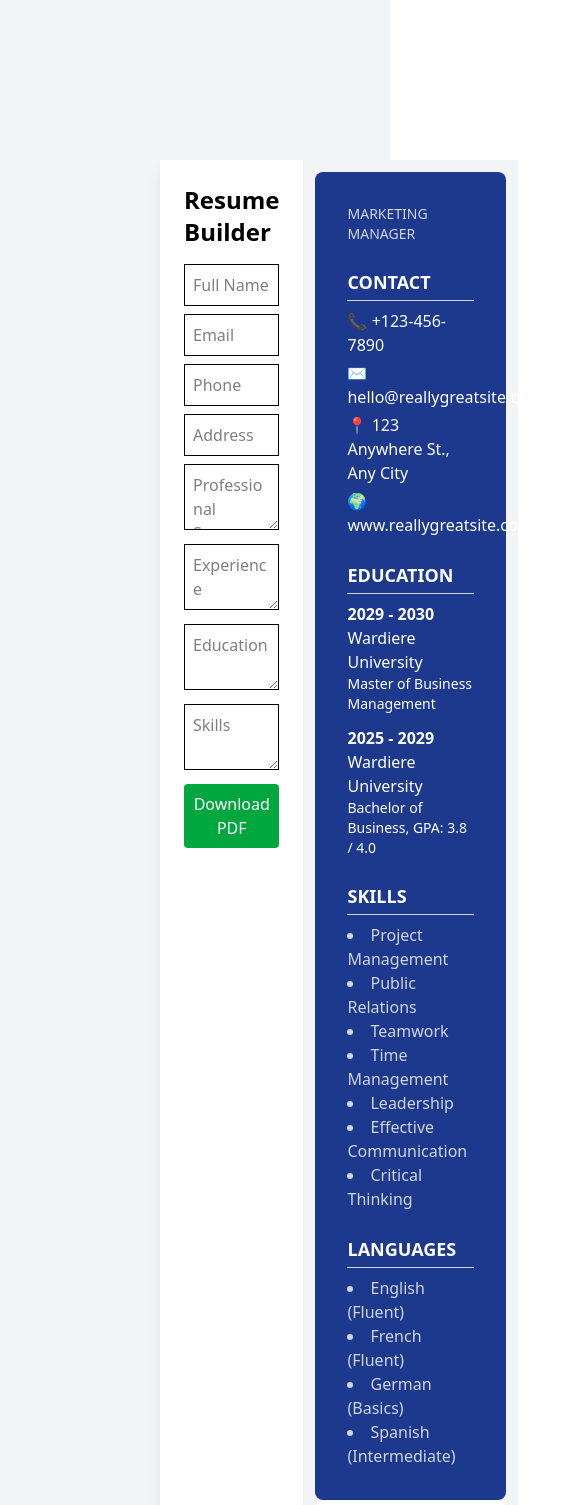
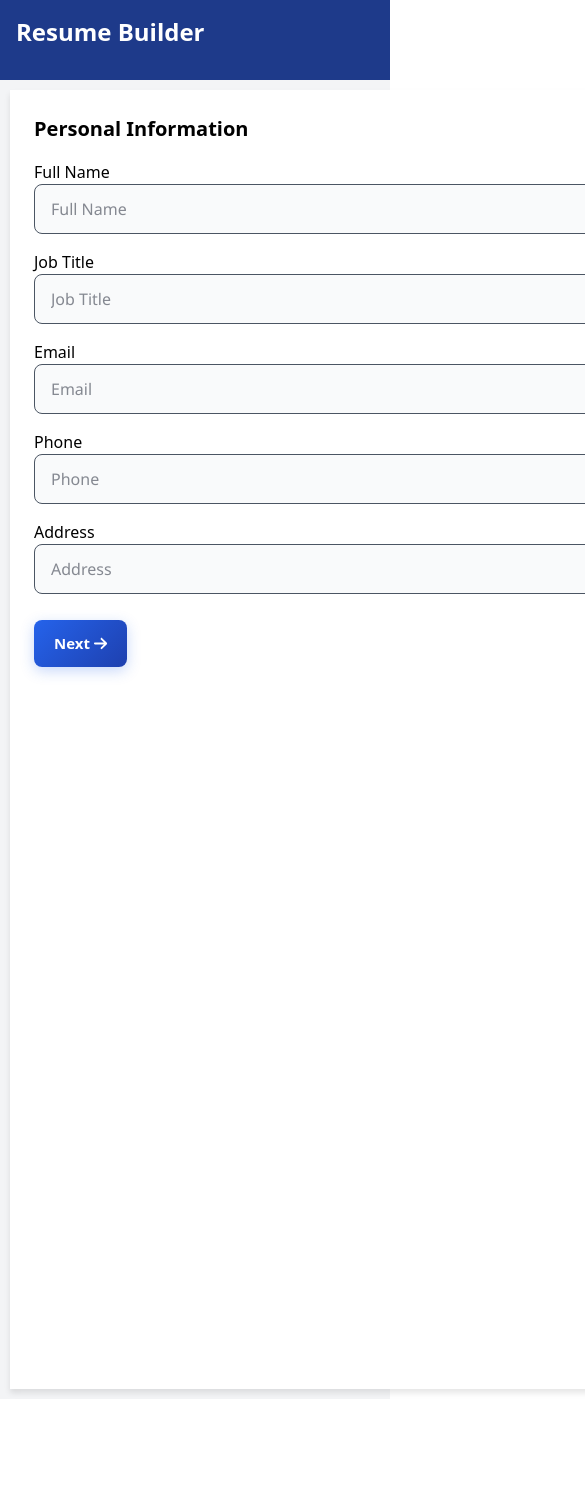
Before and after one commit to vkthakur98/Resume-Builder-Frontend-, a React (Vite) app: page / in a window 390 px wide. Shown: the top 1505 px of the page, 585 px wide, since content can reach past the window. After the commit the page ends 1399 px from the top, so only its background shows below. Built offline with nearby package versions, Linux system fonts and the light colour scheme.

Commit message:
integrate Ai for summary writing

```diff
--- a/package.json
+++ b/package.json
@@ -10,6 +10,9 @@
     "preview": "vite preview"
   },
   "dependencies": {
+    "@fortawesome/fontawesome-svg-core": "^6.7.2",
+    "@fortawesome/free-solid-svg-icons": "^6.7.2",
+    "@fortawesome/react-fontawesome": "^0.2.2",
     "@tailwindcss/vite": "^4.0.17",
     "jspdf": "^3.0.1",
     "jspdf-autotable": "^5.0.2",
--- a/src/App.jsx
+++ b/src/App.jsx
@@ -1,42 +1,20 @@
-import { useRef } from 'react'
-import './App.css'
-import React from 'react'
-import ResumeBuilder from './components/ResumeBuilder'
-import ProfileSection from './components/ProfileSection'
-import { useReactToPrint } from 'react-to-print';
-
-
-const MyComponentToPrint = React.forwardRef((props, ref) => (
-  <div ref={ref}>
-    <h1>This part will be printed</h1>
-    <p>Only this component will appear in the printout.</p>
-  </div>
-));
+import React, { useRef } from 'react';
+import html2canvas from 'html2canvas';
+import jsPDF from 'jspdf';
+import MyComponentToPrint from './components/MyComponentToPrint';
+import ResumeBuilder from './components/ResumeBuilder';
 
 
 function App() {
-
-  const componentRef = useRef();
-
-  const actualPrint = useReactToPrint({
-    content: () => componentRef.current,
-  });
-
-  const handlePrint = () => {
-    console.log('Ref before print:', componentRef.current); // <--- should not be null
-    actualPrint(); // we call the print handler separately
-  };
-
-
-
-
+  const componentRef = useRef(null);
   return (
     <div className="App">
-      <ResumeBuilder />
-      <MyComponentToPrint ref={componentRef} />
-      <button className='bg-blue-500 hover:bg-blue-700 text-white font-bold py-2 px-4 rounded' onClick={handlePrint}>Print</button>
+      <div className='bg-[#1E3A8A] text-white p-4'>
+      <h1 className="text-2xl font-bold mb-4">Resume Builder</h1>
+      </div>
+        <ResumeBuilder ></ResumeBuilder>
     </div>
-  )
+  );
 }
 
-export default App
+export default App;
--- /dev/null
+++ b/src/ResumeLayout.css
@@ -0,0 +1,146 @@
+.container {
+  min-height: 100vh;
+  background-color: #f3f4f6;
+  padding: 10px;
+  display: flex;
+  gap: 20px;
+}
+
+.form-section {
+  padding: 24px;
+  background-color: white;
+  box-shadow: 0 4px 6px rgba(0, 0, 0, 0.1);
+}
+
+.form-title {
+  font-size: 24px;
+  font-weight: bold;
+  margin-bottom: 16px;
+}
+
+.input {
+  width: 600px;
+  padding: 12px 16px;
+  margin-bottom: 16px;
+  border: 1px solid #4B5563;
+  border-radius: 8px;
+  background-color: #f9fafb;
+  font-size: 16px;
+  font-family: 'Segoe UI', Tahoma, Geneva, Verdana, sans-serif;
+  color: #111827;
+  transition: all 0.3s ease;
+  box-shadow: 0 0 0 2px transparent;
+}
+
+.input:focus {
+  outline: none;
+  border-color: #2563eb;
+  box-shadow: 0 0 0 3px rgba(37, 99, 235, 0.4);
+}
+
+.download-button,
+.nav-button {
+  background: linear-gradient(135deg, #2563eb, #1e40af);
+  color: #ffffff;
+  padding: 12px 20px;
+  font-size: 15px;
+  font-weight: 600;
+  border: none;
+  border-radius: 8px;
+  cursor: pointer;
+  transition: transform 0.2s ease, box-shadow 0.2s ease;
+  box-shadow: 0 4px 14px rgba(37, 99, 235, 0.25);
+  margin-right: 10px;
+  margin-top: 10px;
+}
+
+.download-button:hover,
+.nav-button:hover {
+  transform: translateY(-2px);
+  box-shadow: 0 6px 18px rgba(30, 64, 175, 0.35);
+}
+
+.download-button:active,
+.nav-button:active {
+  transform: translateY(0);
+  box-shadow: 0 3px 8px rgba(30, 64, 175, 0.25);
+}
+
+.printable-section {
+  display: flex;
+  flex-direction: column;
+  gap: 16px;
+  background-color: white;
+  box-shadow: 0 0 10px rgba(0, 0, 0, 0.1);
+  width: 100%;
+}
+
+@media (min-width: 768px) {
+  .printable-section {
+    flex-direction: row;
+  }
+}
+
+.left-sidebar {
+  background-color: #1e3a8a;
+  color: white;
+  padding: 32px;
+  width: 100%;
+  max-width: 300px;
+  min-height: 1000px;
+}
+
+.role-title {
+  color: #d1d5db;
+  font-size: 13px;
+}
+
+.section {
+  margin-top: 24px;
+}
+
+.section h2 {
+  font-size: 18px;
+  font-weight: 600;
+  border-bottom: 1px solid #ccc;
+  padding-bottom: 4px;
+  margin-bottom: 8px;
+}
+
+.section ul {
+  padding-left: 20px;
+  color: #d1d5db;
+}
+
+.right-content {
+  background-color: white;
+  flex-grow: 1;
+  padding: 32px;
+}
+
+.right-content .section {
+  margin-bottom: 24px;
+}
+
+.right-content ul {
+  padding-left: 20px;
+  color: #374151;
+}
+
+.job {
+  margin-top: 16px;
+}
+
+.full-name {
+  color: white;
+  font-size: 22px;
+}
+
+.references {
+  display: block;
+}
+
+.references a {
+  color: blue;
+  text-decoration: underline;
+}
--- a/src/components/ResumeBuilder.jsx
+++ b/src/components/ResumeBuilder.jsx
@@ -2,195 +2,409 @@ import { useState } from "react";
 import { jsPDF } from "jspdf";
 import "jspdf-autotable";
 import React from "react";
+import { useRef } from "react";
+import html2canvas from "html2canvas";
+import "../ResumeLayout.css";
+import ProfileSection from "./ProfileSection";
+import { FontAwesomeIcon } from '@fortawesome/react-fontawesome';
+import { faArrowRight,faArrowLeft,faDownload,faPlus } from '@fortawesome/free-solid-svg-icons';
 
-export default function ResumeBuilder() {
+
+
+export default function ResumeBuilder({ handlePrint }) {
+  const componentRef = useRef(null);
+  const [profileText, setProfileText] = useState("");
+  const [loading, setLoading] = useState(false);
+  const [step, setStep] = useState(1);
+  const [exprole,setExprole] = useState("");
+  const [company,setCompany] = useState("");
+  const [startDate,setstartDate] = useState("");
+  const [endDate,setendDate] = useState("");
+  const [eduDegree,setEduDegree] = useState("");
+  const [eduField,setEduField] = useState("");
+  const [eduInstitute,setEduInstitute] = useState("");
+  const [eduStartDate,setEduStartDate] = useState("");
+  const [eduEndDate,setEduEndDate] = useState("");
+  const [skill,setSkill] = useState("");
+  const [lang,setLang] = useState("");
+  const [projectName,setProjectName]  = useState("");
+  const [projectDesc,setProjectDesc] = useState("");
+  const [projectLink,setProjectLink] = useState("");
+
+
   const [formData, setFormData] = useState({
     name: "",
+    title: "",
     email: "",
     phone: "",
     address: "",
     summary: "",
-    experience: "",
-    education: "",
-    skills: "",
+    experience: [],
+    education: [],
+    skills: [],
+    languages: [],
+    projects: [],
   });
+
+  const handleGenerateAI = async () => {
+  setLoading(true);
+  try {
+    const res = await fetch("http://localhost:5000/generate-summary", {
+      method: "POST",
+      headers: { "Content-Type": "application/json" },
+      body: JSON.stringify({ jobTitle: formData.title }),
+    });
+
+    const data = await res.json();
+    console.log(data)
+    setFormData(prev => ({ ...prev, summary: data.summary }));
+  } catch (err) {
+    console.error("Error generating summary:", err);
+  } finally {
+    setLoading(false);
+  }
+};
+
+  const dateFormat = (date) => {
+    const options = { year: "numeric", month: "long" };
+    let x =  new Date(date).toLocaleDateString(undefined, options);
+    console.log(x);
+    return x;
+  };
+
+
+
+  const handleDownloadPDF = async () => {
+    const element = componentRef.current;
+    if (!element) return;
+
+    const canvas = await html2canvas(element);
+    const imgData = canvas.toDataURL("image/png");
+
+    const pdf = new jsPDF("p", "mm", "a4");
+    const pdfWidth = pdf.internal.pageSize.getWidth();
+    const pdfHeight = (canvas.height * pdfWidth) / canvas.width;
+
+    pdf.addImage(imgData, "PNG", 0, 0, pdfWidth, pdfHeight);
+    pdf.save("resume.pdf");
+  };
+
+  const handleAddExperience = () => {
+    setFormData({
+      ...formData,
+      experience: [...formData.experience, { role:exprole, company: company, startDate: startDate, endDate: endDate }],
+    });
+  };
+
+  const handleAddEducation = () => {
+    setFormData({
+      ...formData,
+      education: [...formData.education, { degree: eduDegree, field: eduField, institute: eduInstitute, startDate: eduStartDate, endDate: eduEndDate }],
+    });
+    console.log(formData.education);
+  };
+
+  const handleAddSkill = () => {
+    setFormData({
+      ...formData,
+      skills: [...formData.skills, {skill: skill}],
+    });
+    console.log(formData.skills);
+  };
+
+  const handleAddLanguage = () => {
+    setFormData({
+      ...formData,
+      languages: [...formData.languages, {language: lang}],
+    });
+  };
+
+  const handleAddProject = () => {
+    setFormData({
+      ...formData,
+      projects: [...formData.projects, {projectName: projectName, projectDesc: projectDesc, projectLink:  projectLink}],
+    });
+    console.log();
+  };
 
   const handleChange = (e) => {
     setFormData({ ...formData, [e.target.name]: e.target.value });
   };
 
-  const handleDownloadPDF = () => {
-    const doc = new jsPDF();
-    doc.setFillColor(34, 139, 34);
-    doc.rect(0, 0, 60, 297, "F"); // Sidebar Background
-    doc.setTextColor(255, 255, 255);
-    doc.setFontSize(20);
-    doc.text(formData.name, 10, 30, { maxWidth: 50 });
-    doc.setFontSize(12);
-    doc.text(formData.phone, 10, 50, { maxWidth: 50 });
-    doc.text(formData.email, 10, 60, { maxWidth: 50 });
-    doc.text(formData.address, 10, 70, { maxWidth: 50 });
-    doc.setFontSize(14);
-    doc.text("Key Skills", 10, 90);
-    doc.setFontSize(12);
-    doc.text(formData.skills, 10, 100, { maxWidth: 50 });
-
-    doc.setTextColor(0, 0, 0);
-    doc.setFontSize(16);
-    doc.text("Professional Summary", 70, 30);
-    doc.setFontSize(12);
-    doc.text(formData.summary, 70, 40, { maxWidth: 120 });
-
-    doc.setFontSize(16);
-    doc.text("Professional Experience", 70, 70);
-    doc.setFontSize(12);
-    doc.text(formData.experience, 70, 80, { maxWidth: 120 });
-
-    doc.setFontSize(16);
-    doc.text("Education", 70, 120);
-    doc.setFontSize(12);
-    doc.text(formData.education, 70, 130, { maxWidth: 120 });
-
-    doc.save("resume.pdf");
-  };
-
   return (
-    <div className="min-h-screen bg-gray-100 p-40 flex ">
-      <div className="p-6 shadow-lg bg-white ">
-        <h2 className="text-2xl font-bold mb-4">Resume Builder</h2>
-        <input className="w-full p-2 border mb-2" name="name" placeholder="Full Name" onChange={handleChange} />
-        <input className="w-full p-2 border mb-2" name="email" placeholder="Email" onChange={handleChange} />
-        <input className="w-full p-2 border mb-2" name="phone" placeholder="Phone" onChange={handleChange} />
-        <input className="w-full p-2 border mb-2" name="address" placeholder="Address" onChange={handleChange} />
-        <textarea className="w-full p-2 border mb-2" name="summary" placeholder="Professional Summary" onChange={handleChange} />
-        <textarea className="w-full p-2 border mb-2" name="experience" placeholder="Experience" onChange={handleChange} />
-        <textarea className="w-full p-2 border mb-2" name="education" placeholder="Education" onChange={handleChange} />
-        <textarea className="w-full p-2 border mb-2" name="skills" placeholder="Skills" onChange={handleChange} />
-        <button className="w-full p-2 bg-green-600 text-white rounded mb-4" onClick={handleDownloadPDF}>Download PDF</button>
+    <div className="container">
+      <div className="form-section">
+      {step === 1 && (
+      <>
+      <h1 className="text-[20px] font-bold mb-4">Personal Information</h1>
+      <label>Full Name</label>
+      <div>
+      <input
+          className="input"
+          name="name"
+          placeholder="Full Name"
+          onChange={handleChange}
+          required
+        />
+      </div>
+    <label className="mb-2"> Job Title</label>
+    <div>
+    <input
+          className="input"
+          name="title"
+          placeholder="Job Title"
+          onChange={handleChange}
+          required
+        />
     </div>
 
+    <label className="mb-2"> Email</label>
+    <div>
+        <input
+          className="input"
+          name="email"
+          placeholder="Email"
+          onChange={handleChange}
+          required
+        />
+    </div>
+     <label className="mb-2"> Phone</label>
+     <div>
+        <input
+          className="input"
+          name="phone"
+          placeholder="Phone"
+          onChange={handleChange}
+          required
+        />
+     </div>
+     <label className="mb-[30px]"> Address</label>
+     <div>
+        <input
+          className="input"
+          name="address"
+          placeholder="Address"
+          onChange={handleChange}
+          required
+        />
+     </div>
+      </>
+    )}
 
-
-      <div className="flex flex-col w-[55vw] md:flex-row bg-gray-100 p-3 justify-center">
-      {/* Left Sidebar */}
-      <div className="bg-blue-900 text-white  md:w-1/3 p-8 rounded-lg md:rounded-r-none">
-        <div className="flex flex-col items-center">
-          {/* <img
-            src="https://via.placeholder.com/120" // Replace with actual profile image URL
-            alt="Profile"
-            className="rounded-full w-32 h-32 border-4 border-white mb-4"
-          /> */}
-          <h1 className="text-2xl font-bold">{formData.name}</h1>
-          <p className="text-sm text-gray-300">MARKETING MANAGER</p>
+    {step === 2 && (
+      <>
+      <h1 className="text-[20px] font-bold mb-4">Professional Background</h1>
+      <textarea
+  className="input"
+  value={formData.summary}
+  name="summary"
+  maxLength={500} // Set your desired max character limit
+  placeholder="Professional Summary"
+  onChange={handleChange}
+/>
+<div className="text-right text-sm text-gray-500 mt-1">
+  {formData.summary.length} / 500 characters
 </div>
 
-        {/* Contact Info */}
-        <div className="mt-6">
-          <h2 className="text-lg font-semibold border-b border-gray-300 pb-1">CONTACT</h2>
-          <p className="mt-2"><span className="font-semibold">📞</span> +123-456-7890</p>
-          <p className="mt-1"><span className="font-semibold">✉️</span> hello@reallygreatsite.com</p>
-          <p className="mt-1"><span className="font-semibold">📍</span> 123 Anywhere St., Any City</p>
-          <p className="mt-1"><span className="font-semibold">🌍</span> www.reallygreatsite.com</p>
+          <button
+        onClick={handleGenerateAI}
+        disabled={loading}
+        className="px-4 py-2 rounded bg-blue-600 text-white  hover:bg-blue-700 disabled:opacity-50 cursor-pointer"
+      >
+        {loading ? "Generating..." : "Generate with AI ✨"}
+      </button>
+        <h1 className="text-[18px] mt-4 mb-4">Experience</h1>
+        <label>Role</label>
+        <div>
+        <input className="input" name="experience-role" placeholder="Role" onChange={(e)=> setExprole(e.target.value)} />
         </div>
+        <label>Company Name</label>
+        <div>
+        <input className="input" name="company name" placeholder="Company Name" onChange={(e)=> setCompany(e.target.value)} />
+        </div>
+        <label>Start Date</label>
+        <div>
+        <input type="date" className="input" name="start date" placeholder="Start Date" onChange={(e)=> setstartDate(dateFormat(e.target.value))} />
+        </div>
+        <label>End Date</label>
+        <div>
+        <input type="date" className="input" name="end date" placeholder="End Date" onChange={(e)=> setendDate(dateFormat(e.target.value))} />
+        <br></br><input type="checkbox" onChange={(e) => false?"":setendDate("Present") } /> Currently working here
+        </div>
+        {/* <input className="input" name="skills" placeholder="Skills" onChange={handleChange} /> */}
+        <button className="p-2 rounded bg-blue-600 text-white" onClick={() => handleAddExperience()} >Add Experience <FontAwesomeIcon icon={faPlus} ></FontAwesomeIcon> </button>
+      </>
+    )}
+    {step === 3 && (
+      <>
+      <h1 className="text-[20px] font-bold mb-4">Education</h1>
+      <h1>Degree/Certification</h1>
+      <input className="input" name="education" placeholder="higher qualification" onChange={(e)=> setEduDegree(e.target.value)} />
+      <h1>Field Of Study</h1>
+      <input className="input" name="field of study" placeholder="field of study" onChange={(e)=> setEduField(e.target.value)} />
+      <h1>Institution</h1>
+      <input className="input" name="institution" placeholder="institution" onChange={(e)=> setEduInstitute(e.target.value) } />
+      <h1>Start Date</h1>
+      <input className="input" type="date" name="startdate" placeholder="start date" onChange={(e)=> setEduStartDate(dateFormat(e.target.value))} />
+      <h1>End Date</h1>
+      <input className="input" type="date" name="enddate" placeholder="end date" onChange={(e)=> setEduEndDate(dateFormat(e.target.value))} />
+      <br></br><input type="checkbox" onChange={(e) => false?"":setEduEndDate("Currently Pursuing") } /> Currently pursuing<br></br>
+      <button className="p-2 rounded bg-blue-600 text-white" onClick={() => handleAddEducation()} >Add Education <FontAwesomeIcon icon={faPlus} ></FontAwesomeIcon> </button>
+      </>
 
-        {/* Education */}
-        <div className="mt-6">
-          <h2 className="text-lg font-semibold border-b border-gray-300 pb-1">EDUCATION</h2>
-          <p className="mt-2 font-bold">2029 - 2030</p>
-          <p>Wardiere University</p>
-          <p className="text-sm">Master of Business Management</p>
+    )}
+    {step === 4 && (
+      <>
+      <h1 className="text-[20px] font-bold mb-4">Skills</h1>
+      <input className="input" name="skills" placeholder="Skills" onChange={(e) => setSkill(e.target.value)} /><br></br>
+      <button className="p-2 rounded bg-blue-600 text-white" onClick={() => handleAddSkill()} >Add Skill <FontAwesomeIcon icon={faPlus} ></FontAwesomeIcon> </button>
+      <br></br>
+      <br></br>
+      <h1 className="text-[20px] font-bold mb-4">Languages</h1>
+      <input className="input" name="languages" placeholder="Languages" onChange={(e) => setLang(e.target.value)} /><br></br>
+      <button className="p-2 rounded bg-blue-600 text-white" onClick={() => handleAddLanguage()} >Add Language</button>
+      </>
+    )}
 
-          <p className="mt-3 font-bold">2025 - 2029</p>
-          <p>Wardiere University</p>
-          <p className="text-sm">Bachelor of Business, GPA: 3.8 / 4.0</p>
-        </div>
+    {step === 5 && (
+      <>
+      <h1 className="text-[20px] font-bold mb-4">Projects</h1>
+      <input className="input" name="project" placeholder="Your project name" onChange={(e) =>setProjectName(e.target.value) } /><br></br>
+      <textarea className="input" maxLength={1000} placeholder="Describe your project, write about tech stack etc." onChange={(e) => setProjectDesc(e.target.value) }></textarea>
+      <input className="input" name="project-link" placeholder="Project Link" onChange={(e) => setProjectLink(e.target.value)} /><br></br>
+      <button className="p-2 rounded bg-blue-600 text-white" onClick={() => handleAddProject()} >Add Project <FontAwesomeIcon icon={faPlus} ></FontAwesomeIcon> </button>
+      </>
+    )}
 
-        {/* Skills */}
-        <div className="mt-6">
-          <h2 className="text-lg font-semibold border-b border-gray-300 pb-1">SKILLS</h2>
-          <ul className="mt-2 list-disc list-inside text-gray-300">
-            <li>Project Management</li>
-            <li>Public Relations</li>
-            <li>Teamwork</li>
-            <li>Time Management</li>
-            <li>Leadership</li>
-            <li>Effective Communication</li>
-            <li>Critical Thinking</li>
-          </ul>
-        </div>
-
-        {/* Languages */}
-        <div className="mt-6">
-          <h2 className="text-lg font-semibold border-b border-gray-300 pb-1">LANGUAGES</h2>
-          <ul className="mt-2 list-disc list-inside text-gray-300">
-            <li>English (Fluent)</li>
-            <li>French (Fluent)</li>
-            <li>German (Basics)</li>
-            <li>Spanish (Intermediate)</li>
-          </ul>
+        <div className="button-group">
+  {step > 1 && (
+    <button onClick={() => setStep(step - 1)} className="nav-button"> <FontAwesomeIcon icon={faArrowLeft}></FontAwesomeIcon> Back</button>
+  )}
+  {step < 5 ? (
+    <button onClick={() => setStep(step + 1)} className="nav-button">Next <FontAwesomeIcon icon={faArrowRight}></FontAwesomeIcon></button>
+  ) :
+       <button onClick={()=> handleDownloadPDF()}  className="download-button">Download PDF <FontAwesomeIcon icon={faDownload}></FontAwesomeIcon></button>
+  }
 </div>
       </div>
 
-      {/* Right Section */}
-      <div className="bg-white w-full md:w-2/3 p-8 rounded-lg md:rounded-l-none shadow-md">
-        {/* Profile */}
-        <div>
-          <h2 className="text-xl font-bold border-b-2 border-gray-300 pb-1">PROFILE</h2>
-          <p className="mt-2 text-gray-700">
-            Lorem ipsum dolor sit amet, consectetur adipiscing elit. Sed do eiusmod tempor incididunt ut labore et dolore magna aliqua.
-          </p>
+      <div
+        id="printable-section"
+        ref={componentRef}
+        className="printable-section"
+      >
+        <div className="left-sidebar">
+          <div className="profile-header">
+            <h1 className="full-name">{formData.name}</h1>
+            <p className="role-title">{formData.title}</p>
           </div>
 
-        {/* Work Experience */}
-        <div className="mt-6">
-          <h2 className="text-xl font-bold border-b-2 border-gray-300 pb-1">WORK EXPERIENCE</h2>
+          <div className="section">
+            <h2>CONTACT</h2>
+            <p>{formData.phone}</p>
+            <p>{formData.email}</p>
+            <p>{formData.address}</p>
+          </div>
+          <div className="section">
+        <h2>EDUCATION</h2>
+        {
+          formData.education.map((edu, index) => (
+            <p key={index}>
+              <strong>{edu.degree}</strong><br/>
+              {edu.institute}<br/>
+              <small>{edu.startDate} - {edu.endDate}</small>
+            </p>
+          ))
+        }
 
-          <div className="mt-4">
-            <p className="font-bold">Borcelle Studio</p>
-            <p className="italic text-gray-600">Marketing Manager & Specialist (2030 - PRESENT)</p>
-            <ul className="list-disc list-inside mt-2 text-gray-700">
-              <li>Develop and execute comprehensive marketing strategies.</li>
-              <li>Lead and mentor a high-performing team.</li>
-              <li>Monitor brand consistency across marketing channels.</li>
-            </ul>
+        {/* <p><strong>2029 - 2030</strong><br/>Wardiere University<br/><small>Master of Business Management</small></p>
+        <p><strong>2025 - 2029</strong><br/>Wardiere University<br/><small>Bachelor of Business, GPA: 3.8 / 4.0</small></p> */}
       </div>
 
-          <div className="mt-4">
-            <p className="font-bold">Fauget Studio</p>
-            <p className="italic text-gray-600">Marketing Manager & Specialist (2025 - 2029)</p>
-            <ul className="list-disc list-inside mt-2 text-gray-700">
+          <div className="section">
+            <h2>SKILLS</h2>
+            {
+              formData.skills.map((skill, index) => (
+                <p key={index}>{skill.skill}</p>
+              ))
+            }
+
+          </div>
+
+          <div className="section">
+            <h2>LANGUAGES</h2>
+            {
+              formData.languages.map((lang,key)=>(
+                  <p>{lang.language}</p>
+              ))
+            }
+          </div>
+        </div>
+
+        <div className="right-content">
+          <div className="section">
+            <h2>PROFILE</h2>
+            <p>{formData.summary}</p>
+          </div>
+
+          <div className="section">
+            <h2>WORK EXPERIENCE</h2>
+            <div className="job">
+              {
+                formData.experience.map((job,key)=>
+                  {
+                    return <><span className="font-bold">{job.role}</span><br></br>
+                    <span>{job.company}</span><br></br>
+                    <span>{job.startDate} - {job.endDate}</span><br></br><br></br></>
+                })
+              }
+            </div>
+            {/* <div className="job">
+              <p>
+                <strong>Fauget Studio</strong>
+                <br />
+                <em>Marketing Manager & Specialist (2025 - 2029)</em>
+              </p>
+              <ul>
                 <li>Manage the marketing budget efficiently.</li>
                 <li>Analyze market trends and customer needs.</li>
                 <li>Ensure brand consistency across channels.</li>
               </ul>
             </div>
-
-          <div className="mt-4">
-            <p className="font-bold">Studio Shodwe</p>
-            <p className="italic text-gray-600">Marketing Manager & Specialist (2024 - 2025)</p>
-            <ul className="list-disc list-inside mt-2 text-gray-700">
+            <div className="job">
+              <p>
+                <strong>Studio Shodwe</strong>
+                <br />
+                <em>Marketing Manager & Specialist (2024 - 2025)</em>
+              </p>
+              <ul>
                 <li>Develop relationships with partners and agencies.</li>
                 <li>Maintain brand consistency across channels.</li>
               </ul>
-          </div>
+            </div> */}
           </div>
 
-        {/* References */}
-        <div className="mt-6">
-          <h2 className="text-xl font-bold border-b-2 border-gray-300 pb-1">REFERENCE</h2>
-          <div className="flex justify-between mt-4">
-            <div>
-              <p className="font-bold">Estelle Darcy</p>
-              <p className="text-sm text-gray-600">Wardiere Inc. / CTO</p>
-              <p className="text-sm">📞 123-456-7890</p>
-              <p className="text-sm">✉️ hello@reallygreatsite.com</p>
-            </div>
-            <div>
-              <p className="font-bold">Harper Richard</p>
-              <p className="text-sm text-gray-600">Wardiere Inc. / CEO</p>
-              <p className="text-sm">📞 123-456-7890</p>
-              <p className="text-sm">✉️ hello@reallygreatsite.com</p>
-            </div>
+          <div className="section">
+            <h2>PROJECTS</h2>
+            <div className="references">
+              {
+                formData.projects.map((project,key)=>(
+                 <>
+                  <strong>{project.projectName}</strong><br></br>
+                  <p>{project.projectDesc}</p>
+                  <a href={project.projectLink}>{project.projectLink}</a>
+                 </>
+                )
+                  )
+              }
+              {/* <div>
+                <p>
+                  <strong>Youtube Clone</strong>
+                  <br />
+                  <span>Wardiere Inc. / CTO</span>
+                </p>
+              </div> */}
+
             </div>
           </div>
         </div>
```
Also changed, not shown: src/components/MyComponentToPrint.jsx (+9 -7 lines), src/index.css (+21 -0 lines), 1 other file (tests, documents, lock files or other folders). Lines whose indentation alone changed are shown as unchanged.
